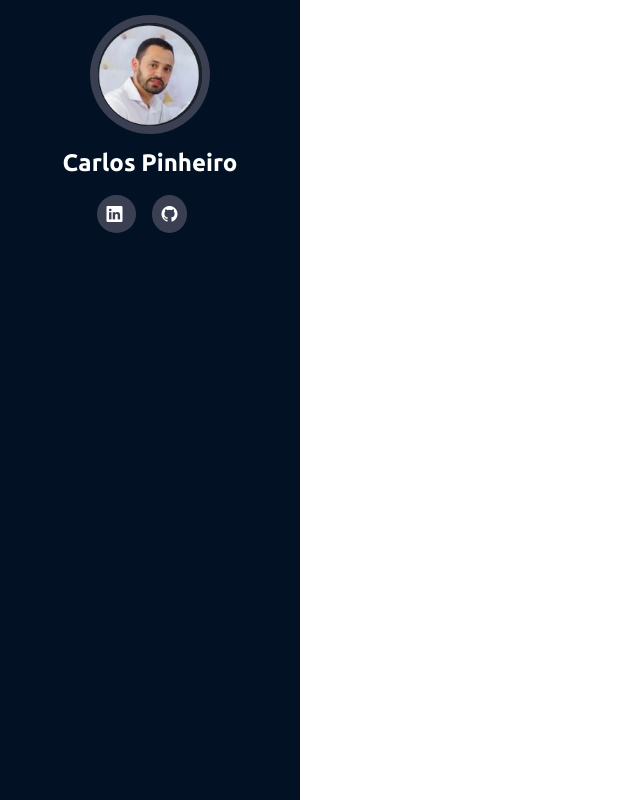
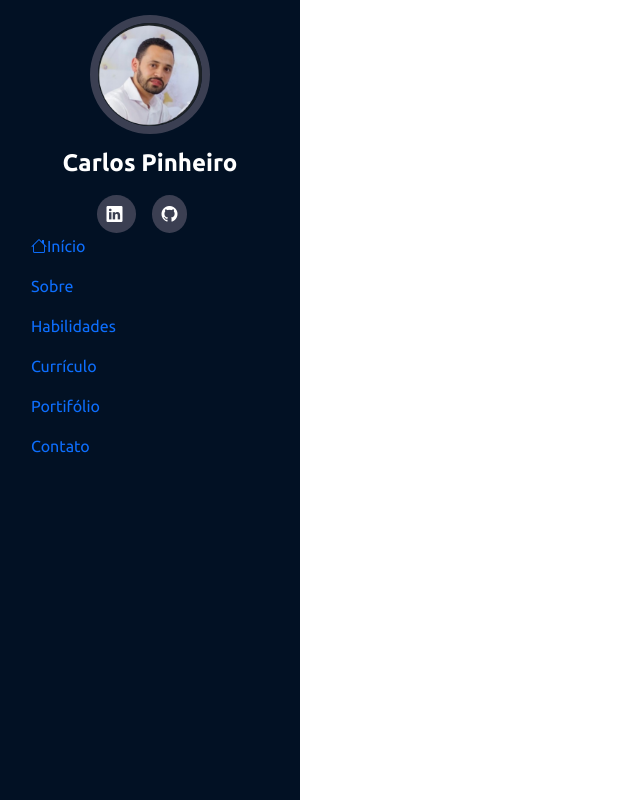
Before and after one commit to Mr1984-Pinheiro/Portifolio, a Flask app: page / in a window 1280 px wide. Shown: the whole page, without its empty margins (0-640 px from the left). Run offline with Flask 2, Linux system fonts and the light colour scheme; some libraries are stand-ins or nearby versions.

Commit message:
Nav-menu

```diff
--- a/templates/index.html
+++ b/templates/index.html
@@ -16,16 +16,37 @@
             <img src="../static/img/perfil.PNG" alt="Foto do Carlos">
             <h1>Carlos Pinheiro</h1>
             <div class="social-links mt-4 text-center">
-                <a href=" https://www.linkedin.com/in/carlospinheiro2021
+                <a target="_blank" href=" https://www.linkedin.com/in/carlospinheiro2021
                 ">
                 <i class="bi bi-linkedin"></i>
             </a>
-                <a href="https://github.com/Mr1984-Pinheiro">
+                <a target="_blank" href="https://github.com/Mr1984-Pinheiro">
                     <i class="bi bi-github"></i>
                 </a>
+            </div>
 
-
-            </div>
+            <nav id="navbar" class="nav-menu">
+                <ul class="nav flex-column">
+                    <li class="nav-item">
+                      <a class="nav-link active" aria-current="page" href="#"><i class="bi bi-house"></i>Início</a>
+                    </li>
+                    <li class="nav-item">
+                      <a class="nav-link" href="#">Sobre</a>
+                    </li>
+                    <li class="nav-item">
+                      <a class="nav-link" href="#">Habilidades</a>
+                    </li>
+                    <li class="nav-item">
+                      <a class="nav-link active" aria-current="page" href="#">Currículo</a>
+                    </li>
+                    <li class="nav-item">
+                      <a class="nav-link" href="#">Portifólio</a>
+                    </li>
+                    <li class="nav-item">
+                      <a class="nav-link" href="#">Contato</a>
+                    </li>
+                  </ul>
+            </nav>
         </section>
     </aside>
 
```
